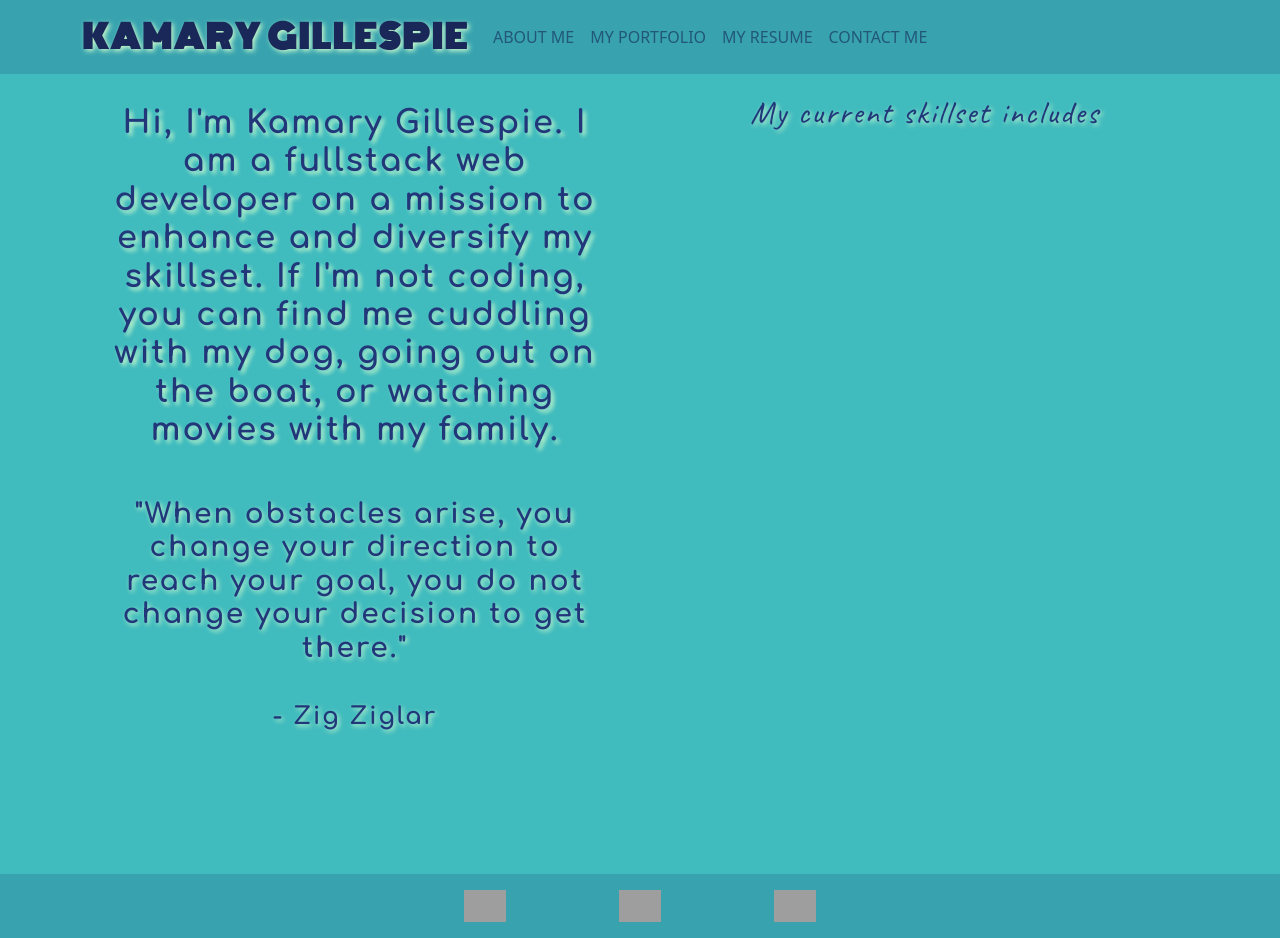
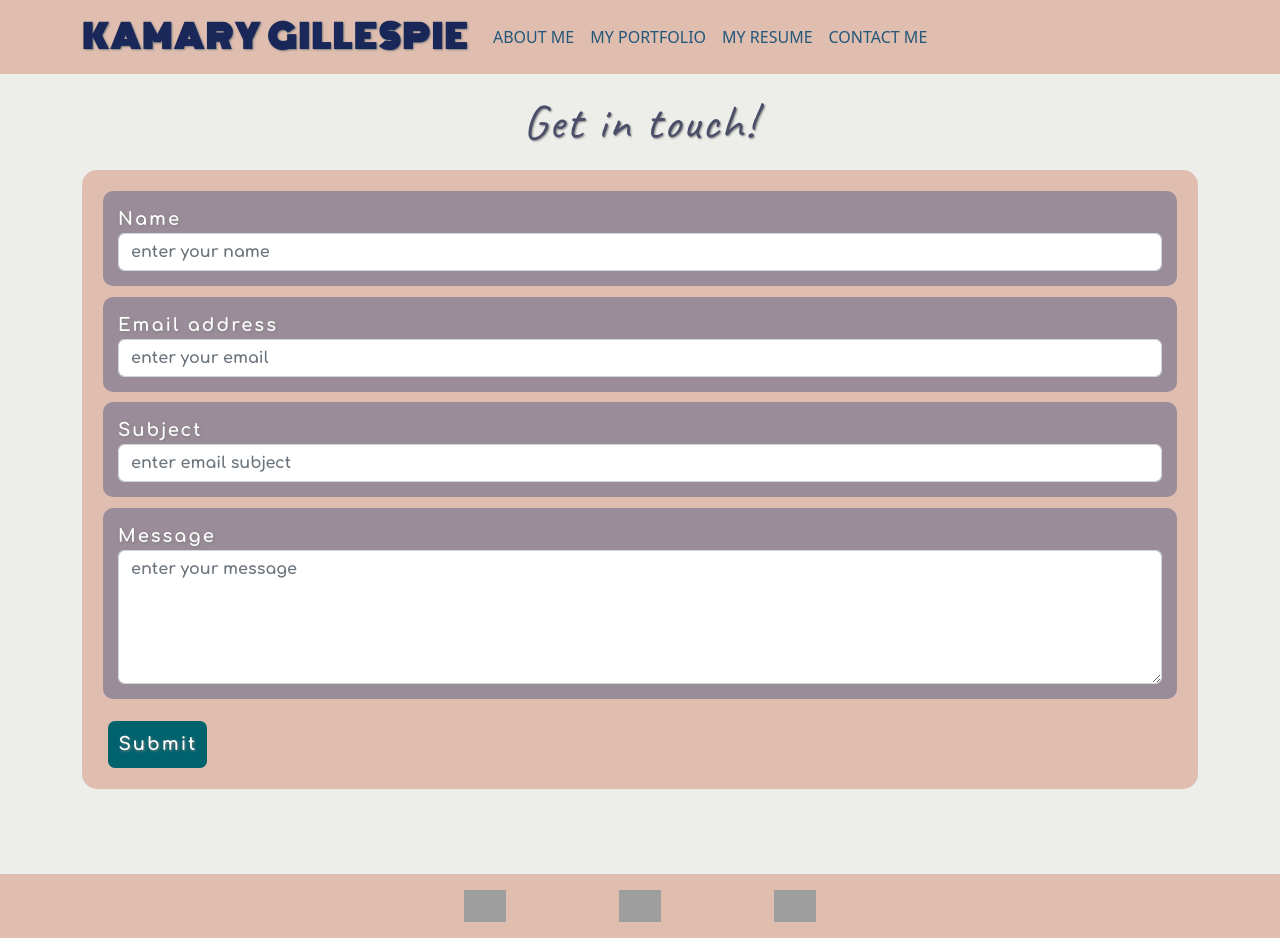
Before and after one commit to kamarygillespie4/react-portfolio, a React (Create React App) app in the folder client/: page /react-portfolio/contact in a window 1280 px wide. Built offline with nearby package versions, Linux system fonts and the light colour scheme; grey boxes are pictures that could not be loaded.

Commit message:
testing app links

```diff
--- a/client/src/App.js
+++ b/client/src/App.js
@@ -14,16 +14,18 @@ function App() {
       <Header />
       <Router>
         <Routes>
-          <Route exact path="/" element={<About />} />
-          <Route path="/portfolio" element={<Portfolio />} />
-          <Route path="/resume" element={<Resume />} />
-          <Route path="/contact" element={<Contact />} />
+          <Route path="/react-portfoliio/" element={<About />} />
+          <Route path="/teact-portfolio/portfolio" element={<Portfolio />} />
+          <Route path="/react-portfoilio/resume" element={<Resume />} />
+          <Route path="/react-portfolio/contact" element={<Contact />} />
         </Routes>
       </Router>
-      <About />
+
       <Footer />
     </div>
   );
 }
 
 export default App;
+
+// /* <Route exact path="/" element={<About />} /> */
--- a/client/src/components/About.js
+++ b/client/src/components/About.js
@@ -2,7 +2,7 @@ import React from "react";
 
 const styles = {
   div: {
-    background: "#40bbbe",
+    background: "#edede9",
     height: "100vh",
 
     padding: "10px",
@@ -20,33 +20,33 @@ const styles = {
   brand: {
     padding: "20px",
     fontFamily: "Comfortaa",
-    color: "#22367a",
+    color: "#4a4e69",
     //right, down, blur, color
-    textShadow: "3px 3px 4px #c7f9cc",
+    textShadow: "1px 1px 2px gray",
     letterSpacing: "2px",
   },
   quote: {
     padding: "20px",
     fontFamily: "Comfortaa",
-    color: "#22367a",
+    color: "#4a4e69",
     //right, down, blur, color
-    textShadow: "2px 2px 5px #c7f9cc",
+    textShadow: "1px 1px 2px gray",
     letterSpacing: "2px",
   },
   author: {
     padding: "10px",
     fontFamily: "Comfortaa",
-    color: "#22367a",
+    color: "#4a4e69",
     //right, down, blur, color
-    textShadow: "2px 2px 5px #c7f9cc",
+    textShadow: "1px 1px 2px gray",
     letterSpacing: "2px",
   },
   skillset: {
     padding: "10px",
     fontFamily: "caveat",
-    color: "#22367a",
+    color: "#4a4e69",
     //right, down, blur, color
-    textShadow: "2px 2px 5px #c7f9cc",
+    textShadow: "1px 1px 2px gray",
     letterSpacing: "2px",
   },
 };
@@ -71,6 +71,9 @@ function About() {
           </div>
           <div className="col-md-6 ms-auto">
             <h2 style={styles.skillset}>My current skillset includes</h2>
+            <div>
+              <img src="" alt="" />
+            </div>
           </div>
         </div>
       </div>
--- a/client/src/components/Contact.js
+++ b/client/src/components/Contact.js
@@ -2,8 +2,8 @@ import emailjs from "emailjs-com";
 import React, { useRef } from "react";
 const styles = {
   div: {
-    background: "#40bbbe",
-    height: "100%",
+    background: "#edede9",
+    height: "100vh",
     padding: "10px",
   },
 
@@ -14,16 +14,16 @@ const styles = {
   title: {
     padding: "10px",
     fontFamily: "caveat",
-    color: "#22367a",
+    color: "#4a4e69",
     fontSize: "xxx-large",
     //right, down, blur, color
-    textShadow: "2px 2px 5px #c7f9cc",
+    textShadow: "1px 1px 2px gray",
     letterSpacing: "2px",
   },
   form: {
     padding: "10px",
     fontSize: "large",
-    background: "#38a3af",
+    background: "#dfbdaf",
     borderRadius: "15px",
   },
   formGroup: {
@@ -32,9 +32,9 @@ const styles = {
     fontFamily: "comfortaa",
     color: "white",
     //right, down, blur, color
-    textShadow: "1px 1px 3px #c7f9cc",
+    textShadow: "1px 1px 3px gray",
     letterSpacing: "2px",
-    background: "#2c7a82",
+    background: "#9a8c98",
     borderRadius: "10px",
     margin: "1%",
   },
@@ -44,7 +44,7 @@ const styles = {
     fontFamily: "comfortaa",
     color: "white",
     //right, down, blur, color
-    textShadow: "1px 1px 3px #c7f9cc",
+    textShadow: "1px 1px 3px gray",
     letterSpacing: "2px",
     background: "#00626d",
     borderRadius: "7px",
--- a/client/src/components/Footer.js
+++ b/client/src/components/Footer.js
@@ -9,7 +9,7 @@ const styles = {
     height: "5vh",
   },
   div: {
-    background: "#38a3af",
+    background: "#dfbdaf",
   },
   icons: {
     height: "4vh",
--- a/client/src/components/Navigation.js
+++ b/client/src/components/Navigation.js
@@ -5,14 +5,14 @@ import Navbar from "react-bootstrap/Navbar";
 
 const styles = {
   div: {
-    background: "#38a3af",
+    background: "#dfbdaf",
   },
   brand: {
     fontSize: "xx-large",
     fontWeight: "bold",
     color: "#192759",
     //right, down, blur, color
-    textShadow: "2px 2px 5px #c7f9cc",
+    textShadow: "1px 1px 2px gray",
     fontFamily: "Monoton, cursive",
     letterSpacing: "2px",
   },
--- a/client/src/components/Portfolio.js
+++ b/client/src/components/Portfolio.js
@@ -4,13 +4,13 @@ import Button from "react-bootstrap/Button";
 
 const styles = {
   div: {
-    background: "#40bbbe",
+    background: "#edede9",
     height: "100%",
   },
   cont: {
     width: "90%",
     margin: "auto",
-    textShadow: "2px 2px 3px black",
+    textShadow: "1px 1px 2px gray",
     border: "3px",
     padding: "10px",
   },
--- a/client/src/components/Resume.js
+++ b/client/src/components/Resume.js
@@ -2,7 +2,7 @@ import React from "react";
 
 const styles = {
   div: {
-    background: "#40bbbe",
+    background: "#edede9",
     height: "100vh",
     padding: "10px",
   },
```
